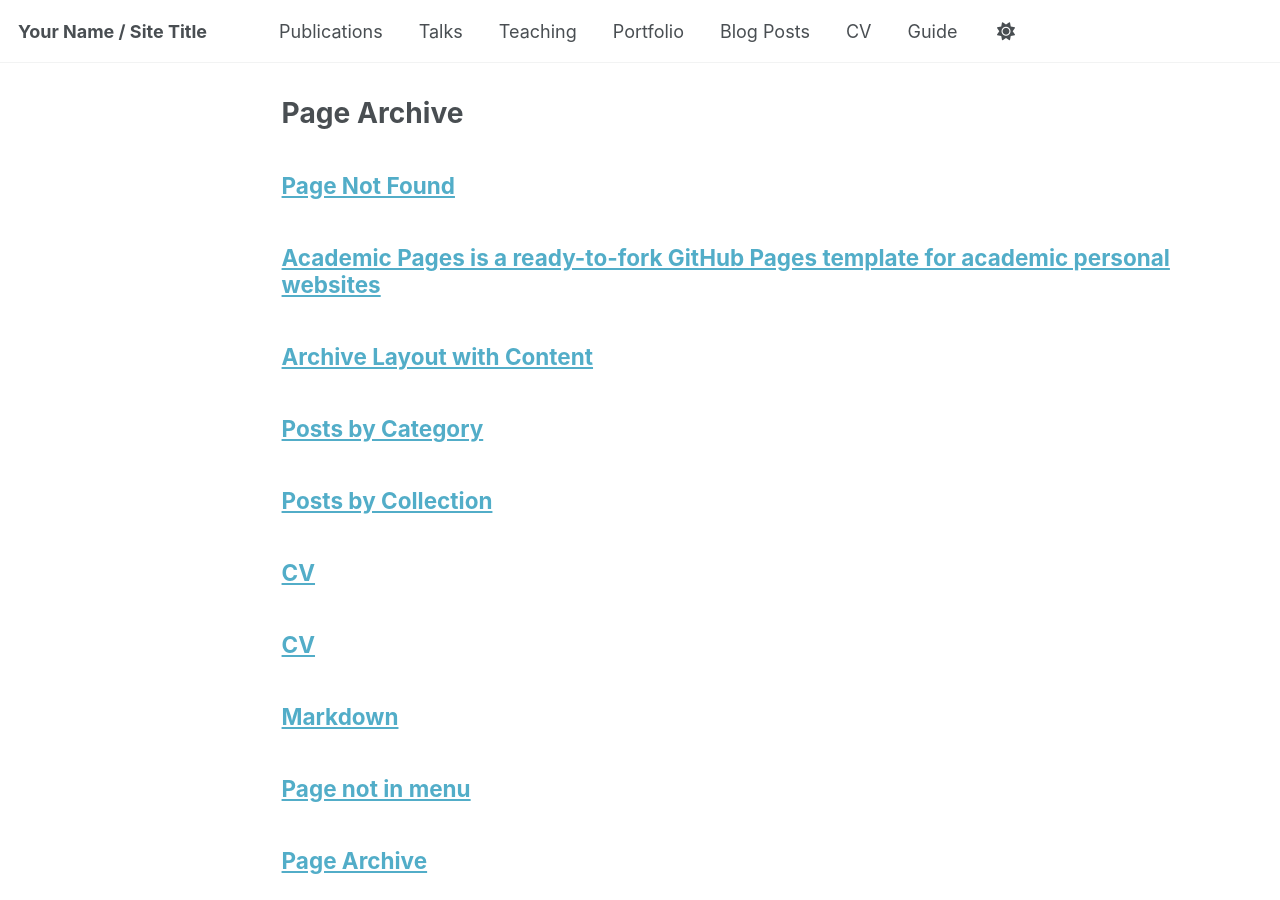
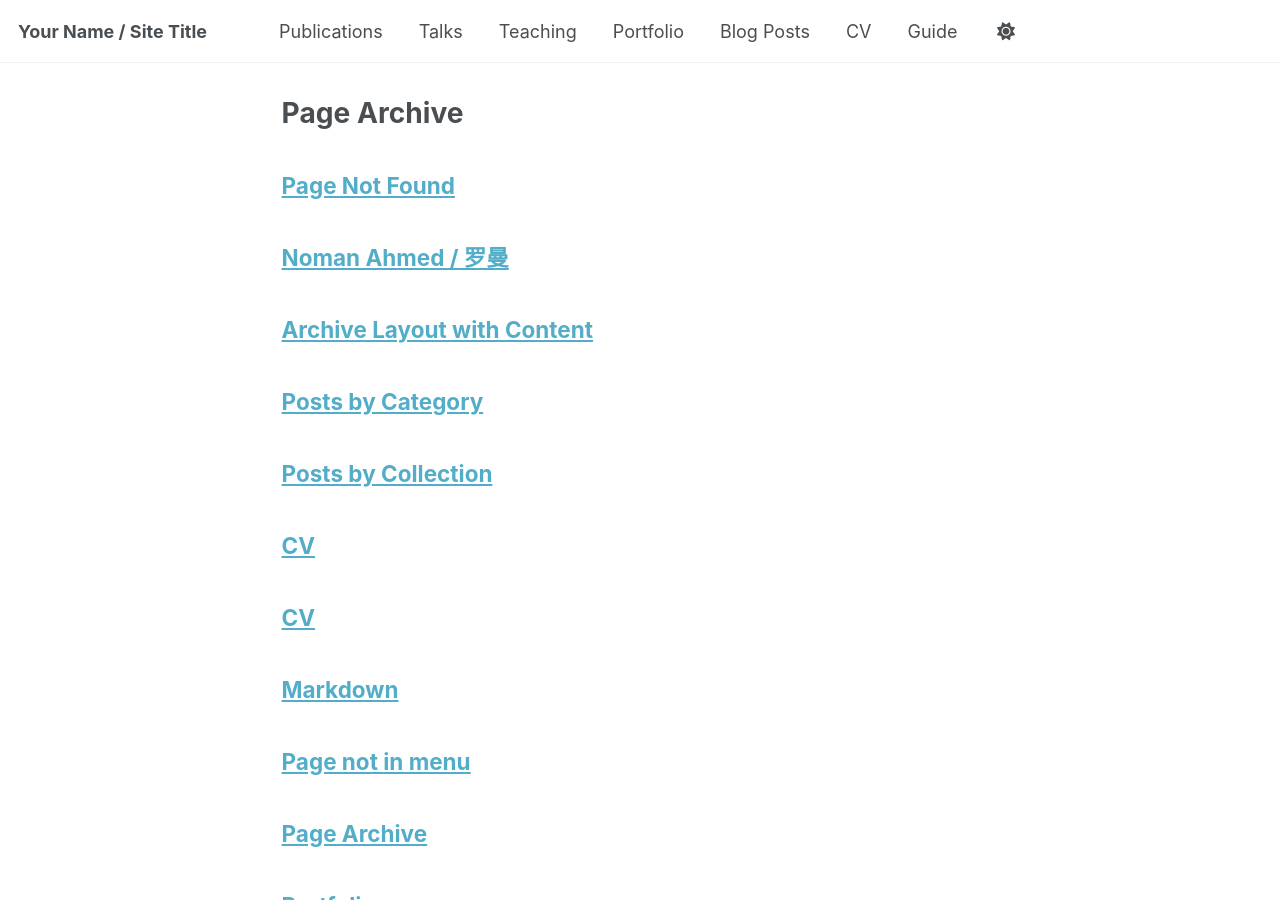
Before and after one commit to codinglover-Noman/NOMAN-AHMED, a Jekyll site: the page built from _pages/page-archive.html, in a window 1280 px wide and 900 px high. Built offline with Jekyll 4.4.1, drawn with Linux system fonts in a browser that asks for light colours; part of the change alters nothing that is shown.

Commit message:
Update about.md

```diff
--- a/_pages/about.md
+++ b/_pages/about.md
@@ -1,49 +1,77 @@
 ---
-permalink: /
-title: "Academic Pages is a ready-to-fork GitHub Pages template for academic personal websites"
+title: "Noman Ahmed / 罗曼"
+layout: home
 author_profile: true
-redirect_from:
-  - /about/
-  - /about.html
+location: "Guangzhou, China | South China University of Technology"
 ---
 
-This is the front page of a website that is powered by the [Academic Pages template](https://github.com/academicpages/academicpages.github.io) and hosted on GitHub pages. [GitHub pages](https://pages.github.com) is a free service in which websites are built and hosted from code and data stored in a GitHub repository, automatically updating when a new commit is made to the repository. This template was forked from the [Minimal Mistakes Jekyll Theme](https://mmistakes.github.io/minimal-mistakes/) created by Michael Rose, and then extended to support the kinds of content that academics have: publications, talks, teaching, a portfolio, blog posts, and a dynamically-generated CV. You can fork [this template](https://github.com/academicpages/academicpages.github.io) right now, modify the configuration and markdown files, add your own PDFs and other content, and have your own site for free, with no ads!
+### 🧑‍🎓 Profile
+- PhD Candidate, School of Future Technology
+  South China University of Technology (SCUT), China
+- Supervisor: Prof. Jin Zhenpeng
+- Email: nomanahmed0118@gmail.com
+- GitHub: [@codinglover-Noman](https://github.com/codinglover-Noman)
+- Google Scholar: [Link](https://scholar.google.com/citations?user=)
+- Research Focus: AI in Smart Health, Human-Computer Interaction
 
-A data-driven personal website
-======
-Like many other Jekyll-based GitHub Pages templates, Academic Pages makes you separate the website's content from its form. The content & metadata of your website are in structured markdown files, while various other files constitute the theme, specifying how to transform that content & metadata into HTML pages. You keep these various markdown (.md), YAML (.yml), HTML, and CSS files in a public GitHub repository. Each time you commit and push an update to the repository, the [GitHub pages](https://pages.github.com/) service creates static HTML pages based on these files, which are hosted on GitHub's servers free of charge.
+---
 
-Many of the features of dynamic content management systems (like Wordpress) can be achieved in this fashion, using a fraction of the computational resources and with far less vulnerability to hacking and DDoSing. You can also modify the theme to your heart's content without touching the content of your site. If you get to a point where you've broken something in Jekyll/HTML/CSS beyond repair, your markdown files describing your talks, publications, etc. are safe. You can rollback the changes or even delete the repository and start over - just be sure to save the markdown files! Finally, you can also write scripts that process the structured data on the site, such as [this one](https://github.com/academicpages/academicpages.github.io/blob/master/talkmap.ipynb) that analyzes metadata in pages about talks to display [a map of every location you've given a talk](https://academicpages.github.io/talkmap.html).
+### 🔬 Research Interests
+I am broadly interested in the development of non-invasive, AI-driven systems for the early detection of Alzheimer’s disease. My research emphasizes task-free behavioral modeling, explainable deep learning, and multimodal signal fusion, with the ultimate goal of building accessible and scalable solutions for cognitive health and innovative healthcare applications.
 
-Getting started
-======
-1. Register a GitHub account if you don't have one and confirm your e-mail (required!)
-1. Fork [this template](https://github.com/academicpages/academicpages.github.io) by clicking the "Use this template" button in the top right.
-1. Go to the repository's settings (rightmost item in the tabs that start with "Code", should be below "Unwatch"). Rename the repository "[your GitHub username].github.io", which will also be your website's URL.
-1. Set site-wide configuration and create content & metadata (see below -- also see [this set of diffs](http://archive.is/3TPas) showing what files were changed to set up [an example site](https://getorg-testacct.github.io) for a user with the username "getorg-testacct")
-1. Upload any files (like PDFs, .zip files, etc.) to the files/ directory. They will appear at https://[your GitHub username].github.io/files/example.pdf.
-1. Check status by going to the repository settings, in the "GitHub pages" section
+---
 
-Site-wide configuration
-------
-The main configuration file for the site is in the base directory in [_config.yml](https://github.com/academicpages/academicpages.github.io/blob/master/_config.yml), which defines the content in the sidebars and other site-wide features. You will need to replace the default variables with ones about yourself and your site's github repository. The configuration file for the top menu is in [_data/navigation.yml](https://github.com/academicpages/academicpages.github.io/blob/master/_data/navigation.yml). For example, if you don't have a portfolio or blog posts, you can remove those items from that navigation.yml file to remove them from the header.
+### 📝 Updates
+- **2024-11-13**: Finalist at IEEE BHI 2024 Data Competition, Houston, TX, USA
+- **2024-04**: Published *“Detecting video anomalies by jointly utilizing appearance and skeleton information”* in *Expert Systems with Applications*
+- **2024-03**: Published *“EmotionPass: Unobtrusive Emotion-based User Authentication on Glasses”* at *IEEE Smart World Congress*
+- **2024-08**: Attended *The 20th Joint Conference on Harmonious Human-Machine Environment*
+- **2025**: Published *“Enhancing Alzheimer’s detection: VAE-augmented handwriting analysis”* in *CCF Transactions on Pervasive Computing and Interaction*
+- **2025-05**: Attended *Chinese Congress on Image and Graphics (CCIG 2025)*
 
-Create content & metadata
-------
-For site content, there is one markdown file for each type of content, which are stored in directories like _publications, _talks, _posts, _teaching, or _pages. For example, each talk is a markdown file in the [_talks directory](https://github.com/academicpages/academicpages.github.io/tree/master/_talks). At the top of each markdown file is structured data in YAML about the talk, which the theme will parse to do lots of cool stuff. The same structured data about a talk is used to generate the list of talks on the [Talks page](https://academicpages.github.io/talks), each [individual page](https://academicpages.github.io/talks/2012-03-01-talk-1) for specific talks, the talks section for the [CV page](https://academicpages.github.io/cv), and the [map of places you've given a talk](https://academicpages.github.io/talkmap.html) (if you run this [python file](https://github.com/academicpages/academicpages.github.io/blob/master/talkmap.py) or [Jupyter notebook](https://github.com/academicpages/academicpages.github.io/blob/master/talkmap.ipynb), which creates the HTML for the map based on the contents of the _talks directory).
 
-**Markdown generator**
+---
 
-The repository includes [a set of Jupyter notebooks](https://github.com/academicpages/academicpages.github.io/tree/master/markdown_generator
-) that converts a CSV containing structured data about talks or presentations into individual markdown files that will be properly formatted for the Academic Pages template. The sample CSVs in that directory are the ones I used to create my own personal website at stuartgeiger.com. My usual workflow is that I keep a spreadsheet of my publications and talks, then run the code in these notebooks to generate the markdown files, then commit and push them to the GitHub repository.
+### 📚 Publications
+1. **Enhancing Alzheimer’s detection: VAE-augmented handwriting analysis**
+   *N Ahmed, Y Hao, C Yu, Z Jin*
+   *CCF Transactions on Pervasive Computing and Interaction*, 2025
+2. **Detecting video anomalies by jointly utilizing appearance and skeleton information**
+   *W Pang, Q He, Y Li, N Ahmed*
+   *Expert Systems with Applications*, 246, 123135, 2024
+3. **EmotionPass: Unobtrusive Emotion-based User Authentication on Glasses**
+   *Y Hao, C Yu, N Ahmed, Y Jin, Z Jin*
+   *IEEE Smart World Congress (SWC)*, 2024
+4. **Zigbee and GSM Based Security System for Business Places**
+   *AF Hussain, F Ajaz, N Ahmed, et al.*
+   *International Conference on Advance Computing and Innovative Technologies*, 2021
 
-How to edit your site's GitHub repository
-------
-Many people use a git client to create files on their local computer and then push them to GitHub's servers. If you are not familiar with git, you can directly edit these configuration and markdown files directly in the github.com interface. Navigate to a file (like [this one](https://github.com/academicpages/academicpages.github.io/blob/master/_talks/2012-03-01-talk-1.md) and click the pencil icon in the top right of the content preview (to the right of the "Raw | Blame | History" buttons). You can delete a file by clicking the trashcan icon to the right of the pencil icon. You can also create new files or upload files by navigating to a directory and clicking the "Create new file" or "Upload files" buttons.
+---
 
-Example: editing a markdown file for a talk
-![Editing a markdown file for a talk](/images/editing-talk.png)
+### 🏆 Competitions
+- **IEEE BHI 2024 Data Competition** — Finalist
+  *International Conference on Biomedical and Health Informatics, USA*
 
-For more info
-------
-More info about configuring Academic Pages can be found in [the guide](https://academicpages.github.io/markdown/), the [growing wiki](https://github.com/academicpages/academicpages.github.io/wiki), and you can always [ask a question on GitHub](https://github.com/academicpages/academicpages.github.io/discussions). The [guides for the Minimal Mistakes theme](https://mmistakes.github.io/minimal-mistakes/docs/configuration/) (which this theme was forked from) might also be helpful.
+---
+
+### 🧪 Projects
+- **Stroke Prediction System** – ML-based stroke risk classifier using patient health records
+- **Breast Cancer SVM Diagnostic** – SVM pipeline for diagnosis classification
+- **Transformer Sentiment Classifier** – BERT-based sentiment analyzer
+- **NLP for Restaurant Reviews** – Restaurant review classification
+- **Low-Resource NMT** – Neural machine translation for low-resource languages
+
+---
+
+### 🎓 Education
+- **PhD in Information & Communication Engineering (Ongoing)**
+  South China University of Technology, China
+- **M.Sc. in Information & Communication Engineering**
+  South China University of Technology, 2021–2023
+
+---
+
+### 📫 Contact
+- Email: nomanahmed0118@gmail.com
+- GitHub: [codinglover-Noman](https://github.com/codinglover-Noman)
+- Google Scholar: [Link](https://scholar.google.com/citations?user=)
```
